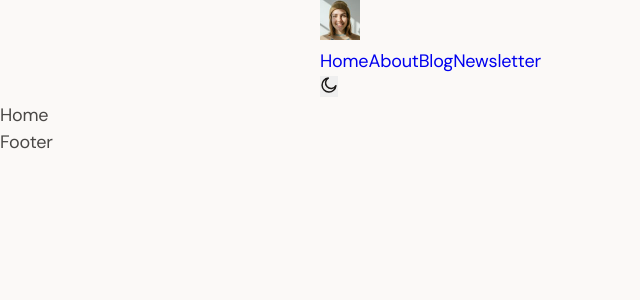
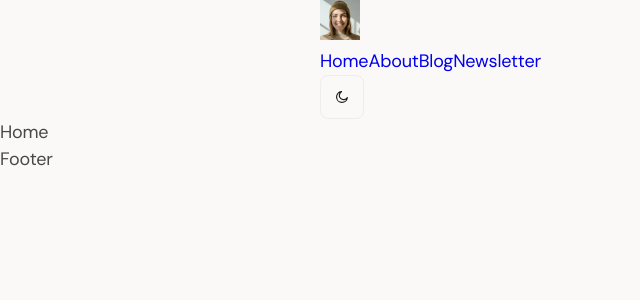
Before and after one commit to ZoitovNurulloh/personal-blog, a React (Vite) app: page / in a window 1280 px wide. Shown: the top 300 px of the page, without its empty margins (0-640 px from the left). Built offline with nearby package versions, Linux system fonts and the light colour scheme.

Commit message:
Add button component

```diff
--- a/src/components/Button/Button.jsx
+++ b/src/components/Button/Button.jsx
@@ -1,15 +1,29 @@
 import "./Button.css";
-const Button = ({darkModeToggle, darkMode}) => {
+import { useState, useEffect } from "react";
+const Button = () => {
+  const [darkMode, setDarkMode] = useState(false);
+
+  function darkModeToggle() {
+    setDarkMode(prev => !prev)
+  }
+
+  useEffect(() => {
+    if (darkMode) {
+      document.body.classList.add("dark");
+    } else {
+      document.body.classList.remove("dark");
+    }
+  }, [darkMode]);
+
 
 
   return (
-      <button onClick={darkModeToggle}>
-        {darkMode ? (
-          <img src="/images/icon-sun.svg" alt="Sun" />
-        ) : (
-          <img src="/images/icon-moon.svg" alt="Moon" />
-        )}
-      </button>
+        <>
+        <button className="btn" onClick={() => darkModeToggle()}>
+          {darkMode && <img className="btn-img" src="/public/images/icon-sun.svg" width="14" height="14"/>}
+          {!darkMode && <img className="btn-img" src="/public/images/icon-moon.svg" width="14" height="14"/>}
+        </button>
+        </>
   )
 }
 
```
